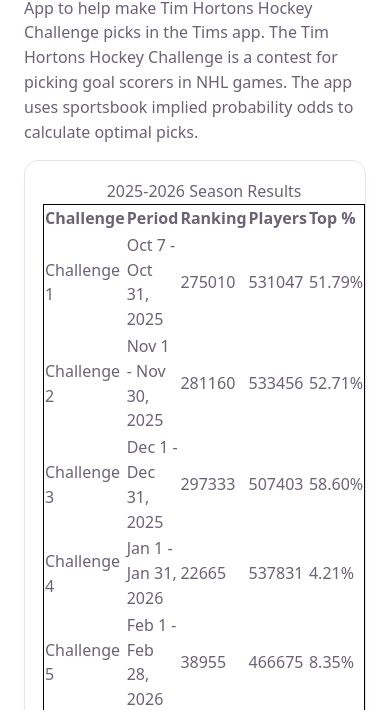
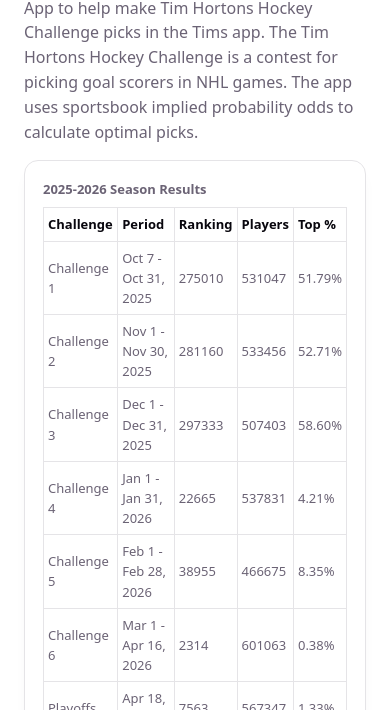
Before and after one commit to snovakow/homepage, a website: page public/homepage/timspicks-details.html in a window 390 px wide. Shown: the part 130-840 px from the top of the page. Drawn offline with Linux system fonts and the light colour scheme.

Commit message:
Add shared detail-page styles, and use them for the Tims Picks table
Detail pages get common styles for data tables, inline text links,
code, and the row of links under a page's introduction, and the last
item in a card no longer leaves extra space at the card's bottom.

The Tims Picks results table drops its inline style and the line break
under it for the shared table style, so its borders follow the light
and dark themes. A wrapper lets it scroll sideways when it is wider
than its card, and at phone widths it takes a new dense style's
smaller type and padding.

Co-Authored-By: Claude Opus 5.5 <noreply@anthropic.com>

```diff
--- a/public/homepage/details.css
+++ b/public/homepage/details.css
@@ -98,6 +98,77 @@ li {
 	display: inline-block;
 }
 
+.intro-links {
+	margin: 0 0 18px 0;
+}
+
+.card > :last-child,
+.card > ul:last-child > li:last-child {
+	margin-bottom: 0;
+}
+
+.text-link {
+	color: var(--badge-text);
+}
+
+code {
+	white-space: nowrap;
+}
+
+.data-table {
+	width: 100%;
+	border-collapse: collapse;
+	margin: 0 0 16px 0;
+	text-align: left;
+}
+
+.data-table caption {
+	text-align: left;
+	font-weight: 600;
+	padding-bottom: 8px;
+}
+
+.data-table th,
+.data-table td {
+	border: 1px solid var(--border);
+	padding: 6px 10px;
+}
+
+.data-table th {
+	color: var(--text-h);
+}
+
+/* A table too wide for a phone scrolls inside its card rather than spilling out of it */
+.table-scroll {
+	overflow-x: auto;
+	margin: 0 0 16px 0;
+}
+
+.table-scroll > .data-table {
+	margin-bottom: 0;
+}
+
+@media (max-width: 480px) {
+	.data-table {
+		font-size: 0.875rem;
+	}
+
+	.data-table th,
+	.data-table td {
+		padding: 6px;
+	}
+
+	/* For tables with many columns, so they fit across most phones without scrolling */
+	.data-table.dense {
+		font-size: 0.8125rem;
+	}
+
+	.data-table.dense th,
+	.data-table.dense td {
+		padding: 6px 4px;
+	}
+}
+
 p.p3 {
 	margin: 0.0px 0.0px 0.0px 0.0px;
 	font: 14.0px Times;
--- a/public/homepage/timspicks-details.html
+++ b/public/homepage/timspicks-details.html
@@ -19,7 +19,8 @@
 		</p>
 
 		<section class="card">
-			<table style="width: 100%; border-collapse: collapse; border: 1px solid black; text-align: left;">
+			<div class="table-scroll">
+				<table class="data-table dense">
 					<caption>2025-2026 Season Results</caption>
 					<thead>
 						<tr>
@@ -82,7 +83,7 @@
 						</tr>
 					</tbody>
 				</table>
-			<br>
+			</div>
 		</section>
 
 		<p>
```
Lines whose indentation alone changed are shown as unchanged.
